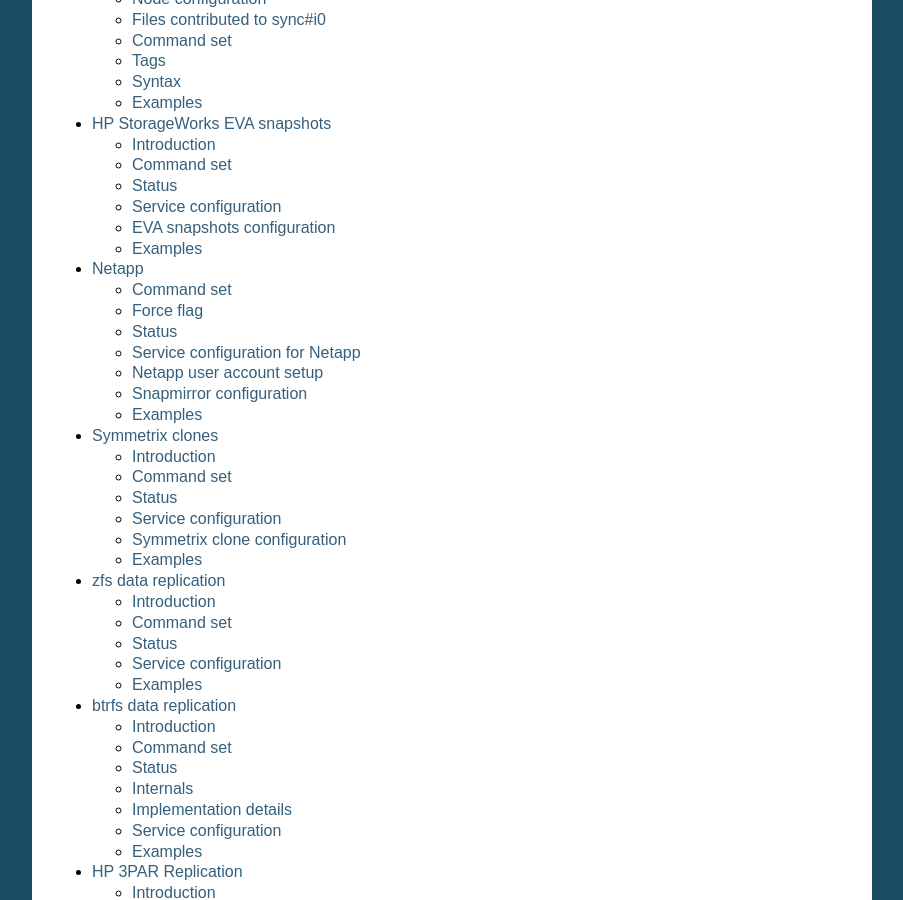
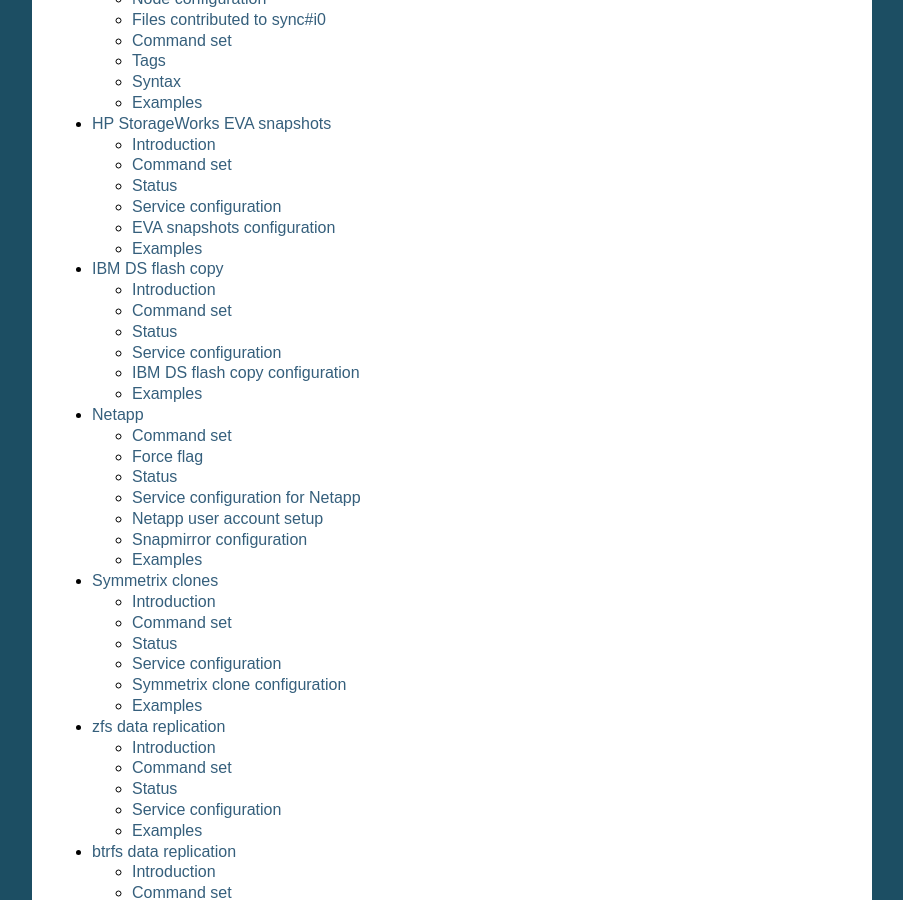
Before and after one commit to opensvc/docs.opensvc.com, a Sphinx documentation site: the page built from source/storage.rst, in a window 1280 px wide and 900 px high, scrolled down 327 px. Shown: the whole window, without its empty margins (198-1101 px from the left). Built offline with Sphinx 7.4.7, drawn with Linux system fonts in a browser that asks for light colours; comment, search, counter and statistics services are not loaded; some of the changed lines change nothing that is shown.

Commit message:
add ibm ds flash copy documentation

```diff
--- /dev/null
+++ b/source/storage.ibmdsflashcopy.rst
@@ -0,0 +1,132 @@
+IBM DS flash copy
+*****************************
+
+Introduction
+============
+
+.. figure:: _static/ibmdsflashcopy.png
+   :align:  center
+
+IBM Flash copy allow multi-target block device replication. After create initial flash copy, the relation can persist. These features allow opensvc to drive services using a flash copy device set. This kind of services are often used for maintenance, pre-production, performance testing environments, where the source device set is used for production. The following documentation presents the configuration of such a service.
+
+A service with only flash copy sync resource can be defined to drive the clone of other servers, just for the benefit of centralised logging and scheduling.
+
+Command set
+===========
+
+:command:`syncresync`
+    Resyncflash (or rmflash/mkflash) action to pair source/target. This command verifies the service is down before proceeding.
+
+:command:`syncresync --force`
+    Bypass the sync_min_delay protection.
+
+Status
+======
+
+:command:`up`
+    The last resync occured less than 'sync_max_delay' minutes ago.
+
+:command:`warn`
+    The last replication occured more than ‘sync_max_delay’ minutes ago.
+
+:command:`down`
+    Device are in a unexpected state or not present in the flash copy persistent pair list.
+
+Service configuration
+=====================
+
+Pre-requisites
+--------------
+
+The dscli commands must be installed in the standard location on the nodes running this service resource type.
+
+An /opt/opensvc/etc/auth.conf must exist and contain credentials to access the manager for each array. This auth.conf file permissions should be 600 and owned by root. OpenSVC takes care of obfuscating the password in the output, local logs, and logs sent to the collector.
+
+Example auth.conf:
+
+::
+
+	[IBM.XXXX-XXXXXXX]
+	type = ibmds
+	hmc1 = 10.10.10.10
+	hmc2 =
+	username = opensvc
+
+
+Service configuration file
+--------------------------
+
+::
+
+	#
+	# IBM flash copy
+	#
+	;[sync#1]
+	;type = ibmdssnap
+
+	#
+	# 'array'
+	# mandatory. The name of the IBM storage array, as seen by the manager.
+	# Also used in etc/auth.conf
+	#
+	;array = IBM.XXXX-XXXXXXX
+
+	#
+	# ‘pairs’
+	# mandatory. whitespace-separated list of device pairs (source/target) to drive with this ressource.
+	#
+	;pairs = 0001:0002 0101:0102 0003:0004
+
+	#
+	# ‘bgcopy’
+	# optional. Default True.
+	# After background copy, all track are available to the target.
+	# If False, array wait write on source track to copy delta on the target. In this case, read a no copied track on the target is read on the source.
+	;bgcopy = true
+
+	#
+	# ‘recording’
+	# optional. Default True. The recording target allow resyncs delta-based and restore delta only. One recording target is possible.
+	#
+	;recording = true
+	#
+
+	# flash copy with recording and bgcopy options looks like delta-based clone feature
+	# flash copy without recording and bgcopy options looks like snapshot feature
+	# flash copy without recording option but with bgcopy option looks like full copy feature
+
+	#
+	;sync_min_delay = 30
+	;sync_max_delay = 1440
+
+You can setup as many sync resources as needed to ensure a consistent replication scenario.
+
+IBM DS flash copy configuration
+===========================
+
+You have to create the persistent falsh copy manually once. This requires two existing devices.
+
+Examples
+========
+
+Resync a started service snapshots
+----------------------------------
+
+::
+
+	# /opt/opensvc/etc/iiststibmds stop && /opt/opensvc/etc/iiststibmds syncresync && /opt/opensvc/etc/iiststibmds start
+
+Resync a stopped service snapshots
+----------------------------------
+
+::
+
+	# /opt/opensvc/etc/iiststibmds syncresync
+	2014-09-18 23:04:02,189 - IISTSTIBMDS.SYNC#1 - INFO - resyncflash - dev IBM.XXXX-XXXXXXX -persist -record -cp 0001:0002 0101:0102 0003:0004 | /opt/ibm/dscli/dscli -hmc1 10.10.10.10 -user opensvc -pwfile /opt/opensvc/var/IBM.XXXX-XXXXXXX.pwfile
+	2014-09-18 23:04:05,621 - IISTSTIBMDS.SYNC#1 - INFO - Date/Time: September 18, 2014 11:04:04 PM CEST IBM DSCLI Version: 7.7.10.317 DS: IBM.XXXX-XXXXXXX
+
+	 Date/Time: September 18, 2014 11:04:04 PM CEST IBM DSCLI Version: 7.7.10.317 DS: IBM.XXXX-XXXXXXX
+
+	CMUC00168I resyncflash: FlashCopy volume pair 0001:0002 successfully resynchronized.
+	CMUC00168I resyncflash: FlashCopy volume pair 0101:0102 successfully resynchronized.
+	CMUC00168I resyncflash: FlashCopy volume pair 0003:0004 successfully resynchronized.
--- a/source/storage.rst
+++ b/source/storage.rst
@@ -9,6 +9,7 @@
    storage.dds
    storage.drbd
    storage.evasnap
+   storage.ibmdsflashcopy
    storage.netapp
    storage.symclone
    storage.zfs
```
Also changed, not shown: source/_static/ibmdsflashcopy.png (added), source/_static/necsnap.png (added).
